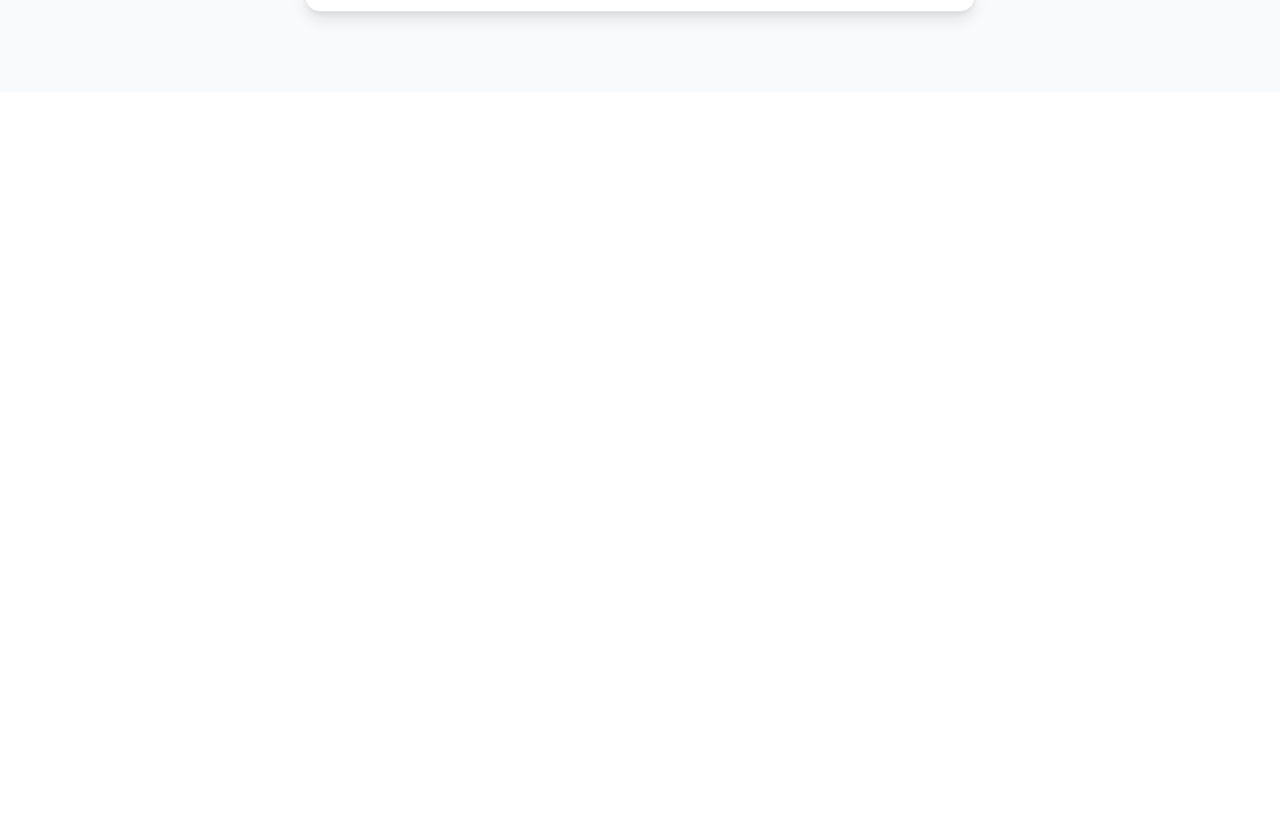
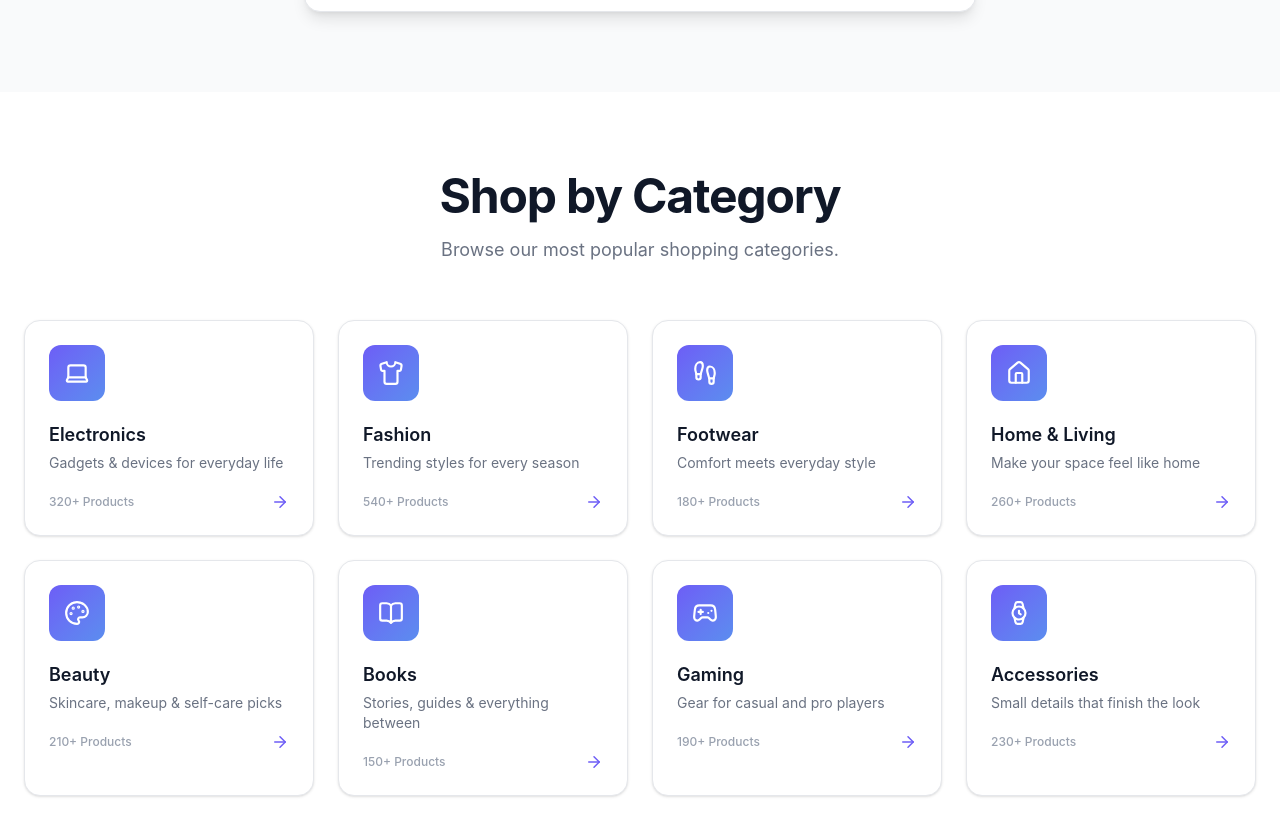
Before and after one commit to shruti-verma49/ShopSense-AI, a React app in the folder frontend/: page / in a window 1280 px wide. Shown: the part 1431-2266 px from the top of the page. Before the commit the page ends 1523 px from the top, so only its background shows below. Built offline with nearby package versions, Linux system fonts and the light colour scheme; the HTML template or start-up script is replaced by a standard one.

Commit message:
Built Categories Search Section

```diff
--- a/frontend/src/App.jsx
+++ b/frontend/src/App.jsx
@@ -1,6 +1,7 @@
 import Navbar from "./components/Navbar";
 import Hero from "./components/Hero";
 import AISearch from "./components/AISearch";
+import Categories from "./components/Categories";
 
 function App() {
   return (
@@ -8,6 +9,7 @@ function App() {
       <Navbar />
       <Hero />
       <AISearch />
+      <Categories />
     </div>
   );
 }
--- /dev/null
+++ b/frontend/src/components/Categories.jsx
@@ -0,0 +1,69 @@
+import { motion } from "framer-motion";
+import { Laptop, Shirt, Footprints, Home, Palette, BookOpen, Gamepad2, Watch, ArrowRight } from "lucide-react";
+
+function Categories() {
+  const categories = [
+    { icon: Laptop, name: "Electronics", description: "Gadgets & devices for everyday life", count: "320+ Products" },
+    { icon: Shirt, name: "Fashion", description: "Trending styles for every season", count: "540+ Products" },
+    { icon: Footprints, name: "Footwear", description: "Comfort meets everyday style", count: "180+ Products" },
+    { icon: Home, name: "Home & Living", description: "Make your space feel like home", count: "260+ Products" },
+    { icon: Palette, name: "Beauty", description: "Skincare, makeup & self-care picks", count: "210+ Products" },
+    { icon: BookOpen, name: "Books", description: "Stories, guides & everything between", count: "150+ Products" },
+    { icon: Gamepad2, name: "Gaming", description: "Gear for casual and pro players", count: "190+ Products" },
+    { icon: Watch, name: "Accessories", description: "Small details that finish the look", count: "230+ Products" },
+  ];
+
+  return (
+    <section className="bg-white">
+      <div className="max-w-7xl mx-auto px-6 py-20">
+
+        {/* Section header */}
+        <motion.div
+          initial={{ opacity: 0, y: 20 }}
+          whileInView={{ opacity: 1, y: 0 }}
+          viewport={{ once: true }}
+          transition={{ duration: 0.6, ease: "easeOut" }}
+          className="text-center"
+        >
+          <h2 className="text-4xl md:text-5xl font-bold tracking-tight text-gray-900">
+            Shop by Category
+          </h2>
+          <p className="mt-4 text-lg text-gray-500">
+            Browse our most popular shopping categories.
+          </p>
+        </motion.div>
+
+        {/* Category grid */}
+        <div className="mt-14 grid grid-cols-1 sm:grid-cols-2 lg:grid-cols-4 gap-6">
+          {categories.map(({ icon: Icon, name, description, count }, index) => (
+            <motion.div
+              key={name}
+              initial={{ opacity: 0, y: 20 }}
+              whileInView={{ opacity: 1, y: 0 }}
+              viewport={{ once: true }}
+              transition={{ duration: 0.5, ease: "easeOut", delay: index * 0.05 }}
+              className="group cursor-pointer bg-white rounded-2xl border border-gray-200 shadow-sm p-6 hover:shadow-xl hover:-translate-y-1 transition-all duration-200"
+            >
+              <div className="w-14 h-14 rounded-xl bg-gradient-to-br from-[#6D5DF6] to-[#5B8DEF] flex items-center justify-center">
+                <Icon size={26} className="text-white" />
+              </div>
+
+              <h3 className="mt-5 text-lg font-semibold text-gray-900">{name}</h3>
+              <p className="mt-1 text-sm text-gray-500">{description}</p>
+
+              <div className="mt-5 flex items-center justify-between">
+                <span className="text-xs font-medium text-gray-400">{count}</span>
+                <ArrowRight
+                  size={18}
+                  className="text-[#6D5DF6] group-hover:translate-x-1 transition-transform duration-200"
+                />
+              </div>
+            </motion.div>
+          ))}
+        </div>
+      </div>
+    </section>
+  );
+}
+
+export default Categories;
```
